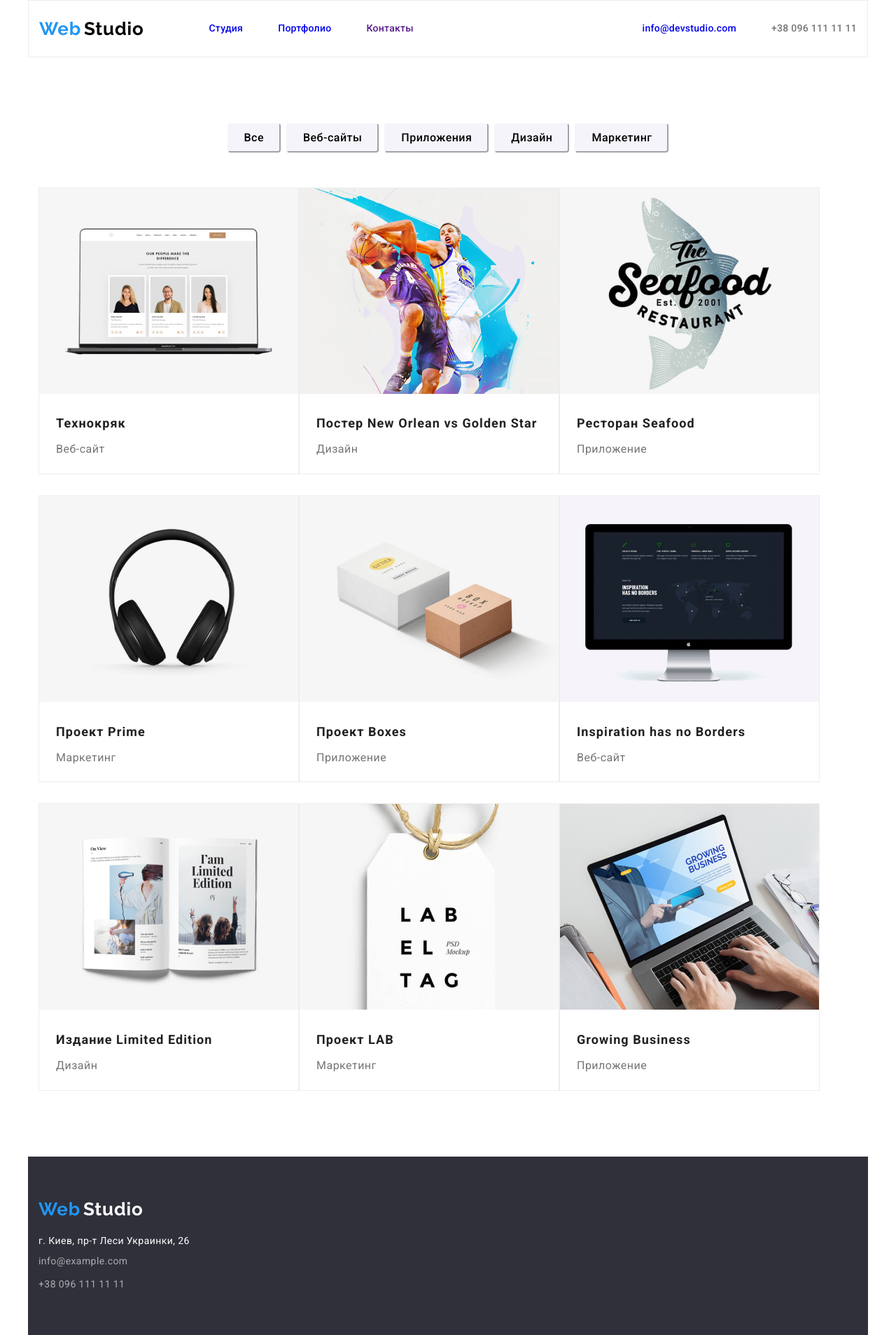
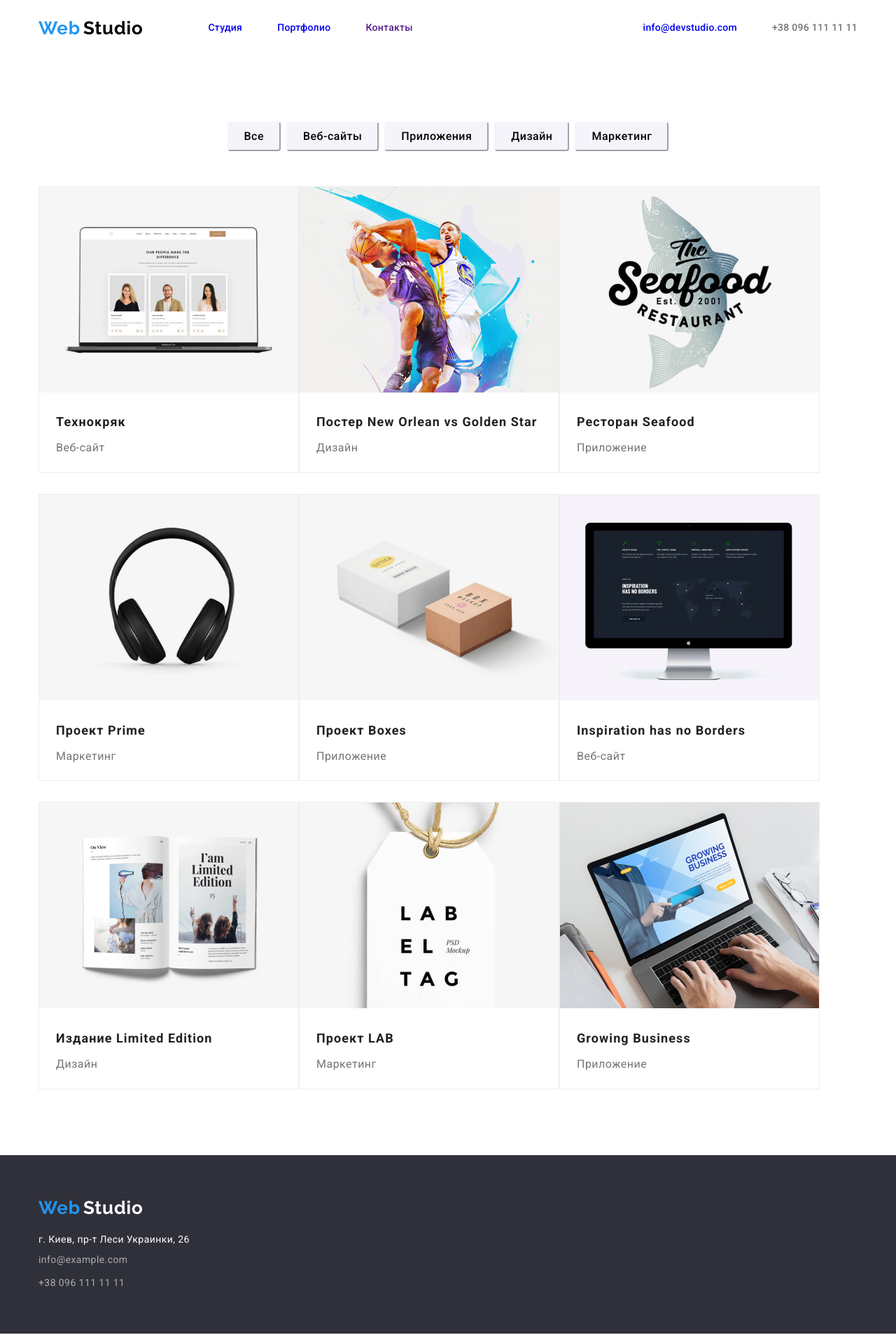
Before and after one commit to ITgrand/goit-markup-hw-03, a plain HTML site: page portfolio.html in a window 1280 px wide. Shown: the whole page at 70% size. Drawn offline with nearby package versions, Linux system fonts and the light colour scheme.

Commit message:
правки №2 к д/з

```diff
--- a/css/styles.css
+++ b/css/styles.css
@@ -49,7 +49,6 @@ p {
 .header-container {
   display: flex;
   align-items: center;
-  border: 1px solid rgba(236, 236, 236, 236);
 }
 
 .navigation {
--- a/portfolio.html
+++ b/portfolio.html
@@ -16,7 +16,8 @@
 </head>
 <body>
     <header>
-        <div class="container header-container">
+        <div class="container">
+            <div class="header-container">
                 <nav class="navigation">
                     <h1 hidden>Portfolio</h1>
                     <a class="navigation-title link" href="" lang="en">
@@ -37,6 +38,7 @@
                 </nav>
                 <a class="mail-link link" href="mailto:info@devstudio.com">info@devstudio.com</a>
                 <a class="tel-link link" href="tel:+380961111111">+38 096 111 11 11</a>
+            </div>
         </div>
     </header>
     <main>
@@ -153,7 +155,8 @@
             </ul>
         </section>
     </main>
-    <footer class="footer container">
+    <footer class="footer">
+        <div class="container">
             <a class="footer-title link" href="" lang="en">
                 <div class="footer-title-container">
                     <span class="web">Web</span>
@@ -176,6 +179,8 @@
                     </ul>
                 </div>
             </address>
+        </div>
+
     </footer>
 </body>
 </html>
```
Also changed, not shown: index.html (+10 -3 lines). Lines whose indentation alone changed are shown as unchanged.
